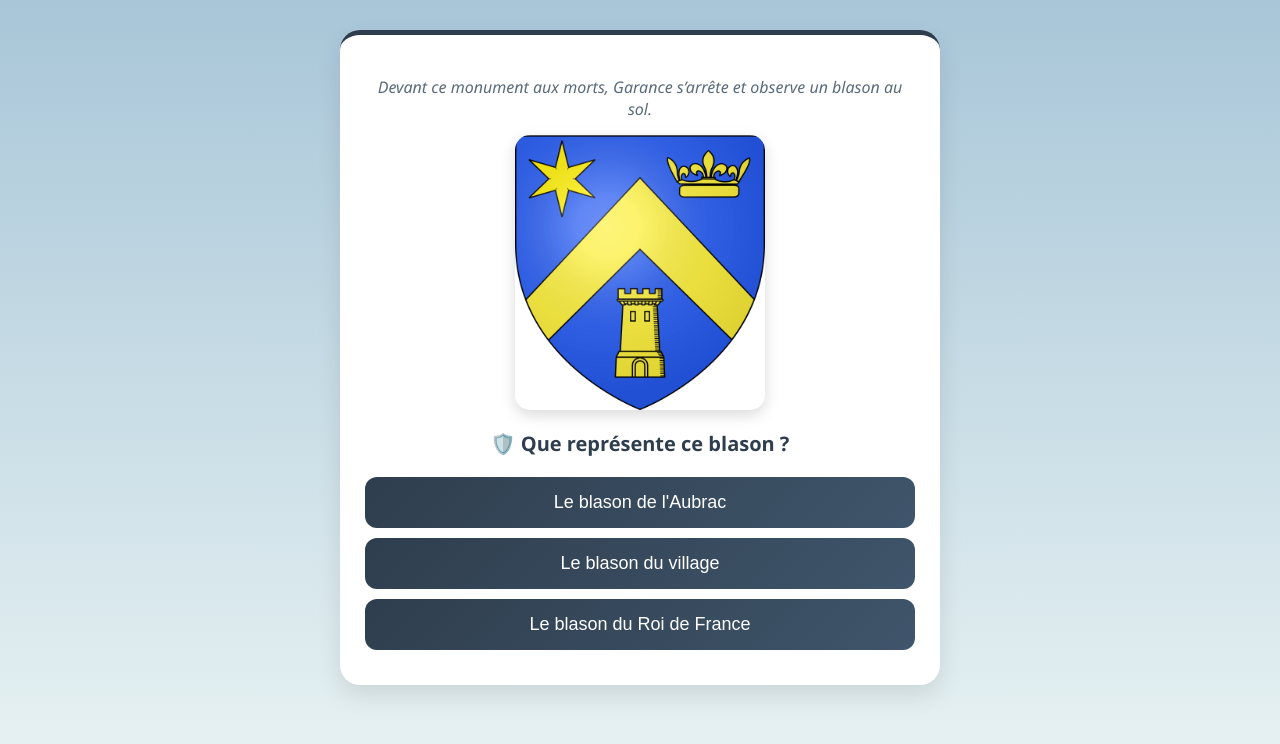
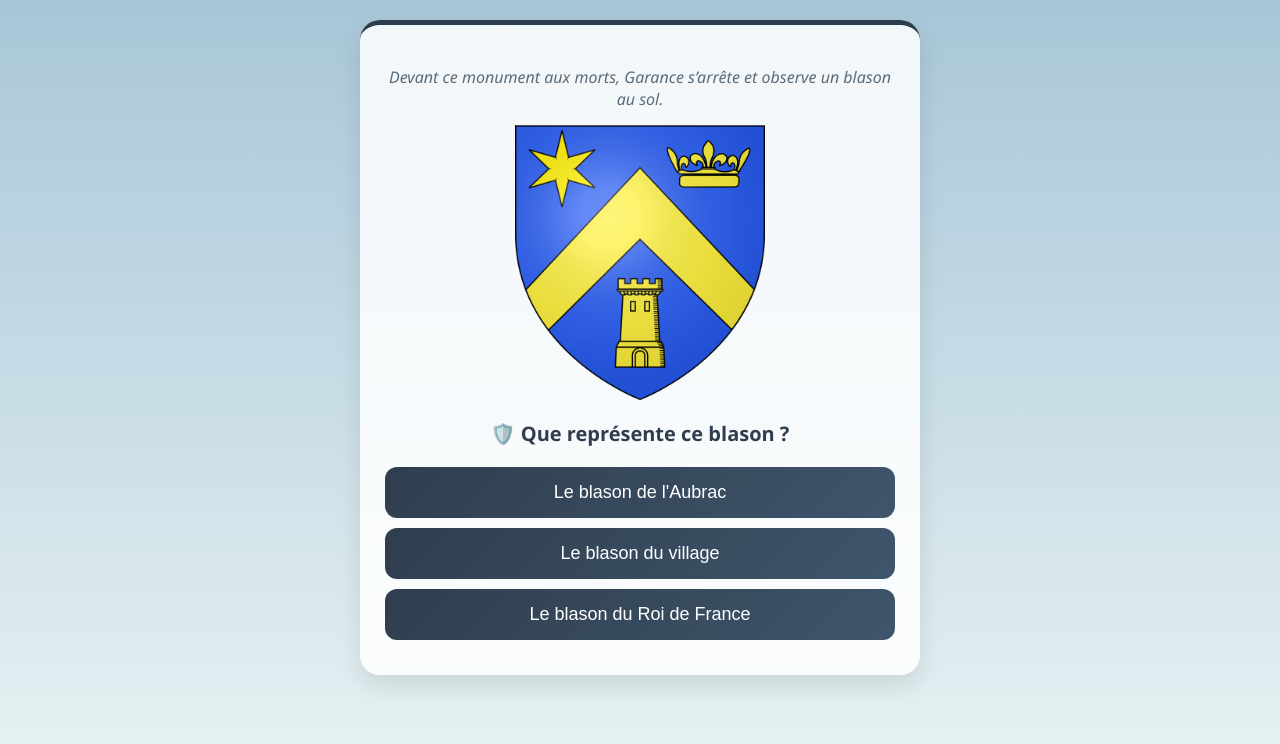
Before and after one commit to Argencesenaubrac/Balise12, a plain HTML site: page index.html in a window 1280 px wide. Drawn offline with Linux system fonts and the light colour scheme.

Commit message:
index.html

```diff
--- a/index.html
+++ b/index.html
@@ -5,28 +5,34 @@
 <title>QCM - La découverte du blason</title>
 
 <style>
-html {
+/* Plein écran réel sur mobile */
+html, body {
+    margin: 0;
+    padding: 0;
     height: 100%;
 }
 
 body {
-    margin: 0;
-    min-height: 100%;
+    min-height: 100vh;
+    min-height: 100dvh;
     font-family: 'Segoe UI', sans-serif;
     background: linear-gradient(180deg, #a8c6d8, #eaf4f4);
+    background-attachment: fixed;
     text-align: center;
     color: #2f3e4e;
 }
 
+/* Conteneur */
 .container {
     max-width: 600px;
     margin: auto;
-    padding: 30px 20px;
+    padding: 20px;
+    box-sizing: border-box;
 }
 
 /* Carte principale */
 .card {
-    background: white;
+    background: rgba(255,255,255,0.85); /* effet sans blanc agressif */
     padding: 25px;
     border-radius: 20px;
     box-shadow: 0 10px 25px rgba(0,0,0,0.1);
@@ -46,8 +52,8 @@ body {
     max-width: 250px;
     margin: 15px auto;
     display: block;
-    border-radius: 15px;
-    box-shadow: 0 5px 15px rgba(0,0,0,0.15);
+    border-radius: 0; /* enlève effet contour */
+    box-shadow: none;
 }
 
 /* Question */
@@ -106,16 +112,17 @@ h1 {
             Devant ce monument aux morts, Garance s’arrête et observe un blason au sol.
         </p>
 
-        <!-- 📸 Image -->
+        <!-- Image -->
         <img src="BlasonSTE.png" alt="Blason du monument" class="blason">
 
         <h1>
         🛡️ Que représente ce blason ?
         </h1>
 
+        <!-- Réponses corrigées -->
         <button class="choice" onclick="wrongAnswer()">Le blason de l'Aubrac</button>
-        <button class="choice" onclick="wrongAnswer()">Le blason du village</button>
-        <button class="choice" onclick="correctAnswer()">Le blason du Roi de France</button>
+        <button class="choice" onclick="correctAnswer()">Le blason du village</button>
+        <button class="choice" onclick="wrongAnswer()">Le blason du Roi de France</button>
 
         <div id="success" class="success">
             ✅ Bonne réponse !<br><br>
```
